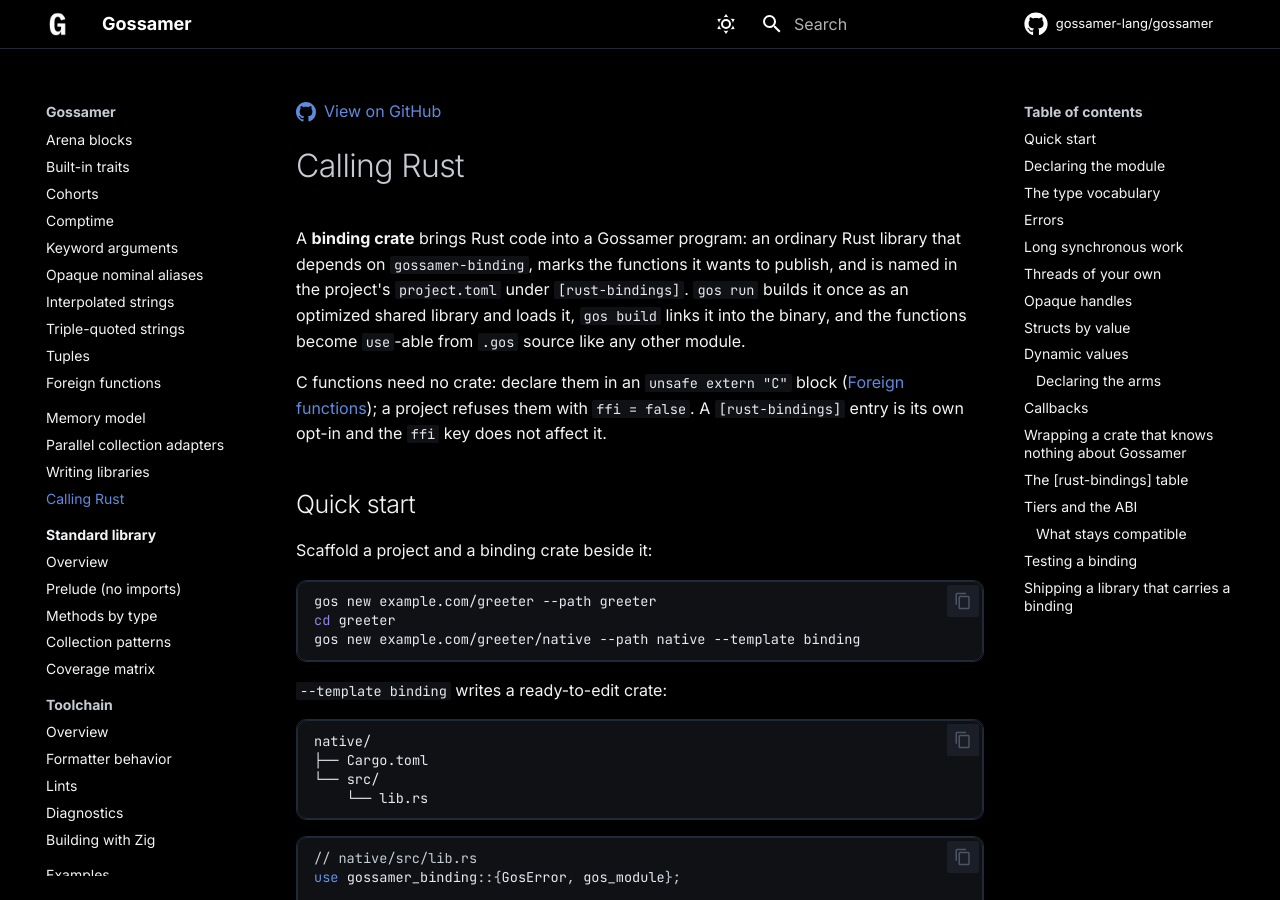
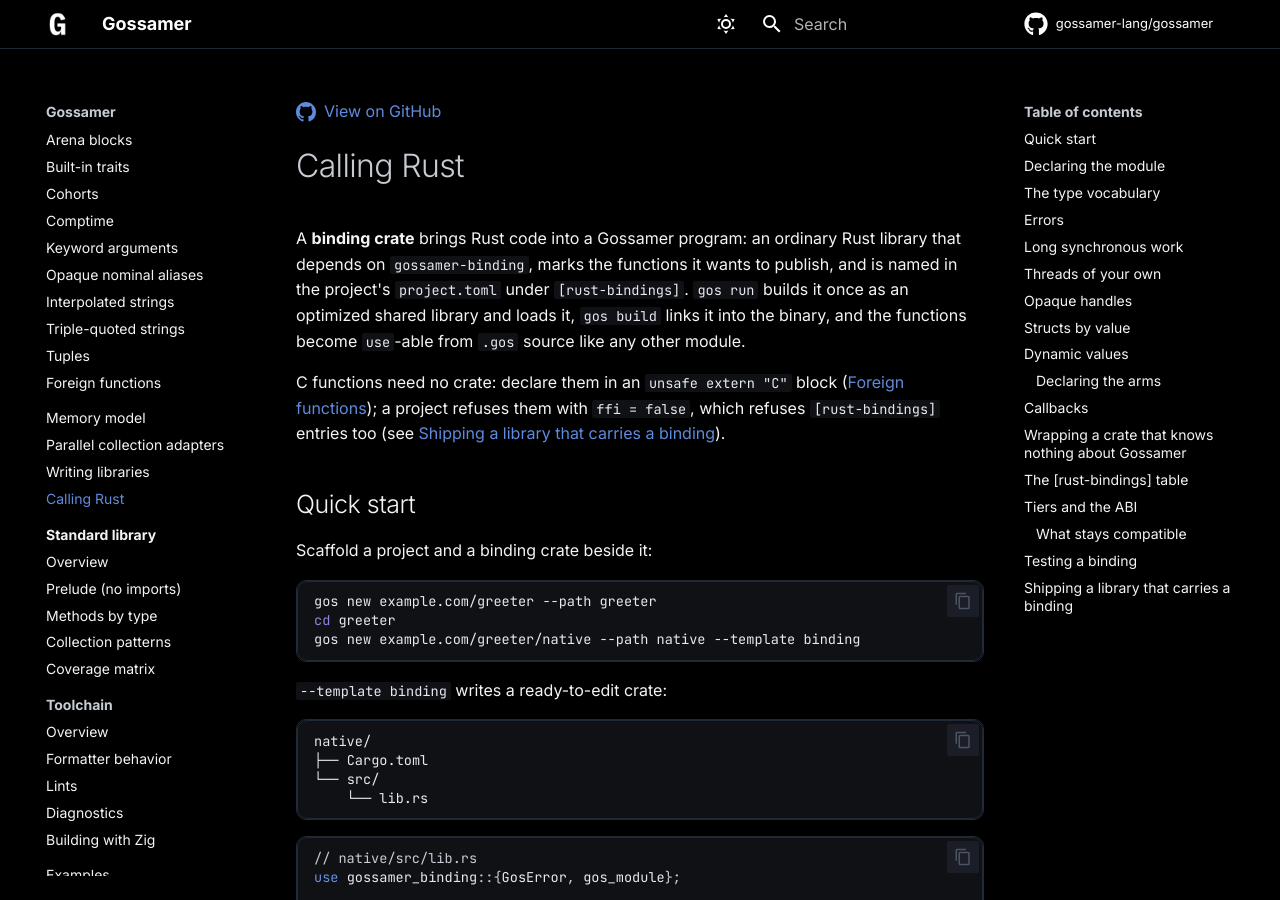
Before and after one commit to gossamer-lang/gossamer-docs, an MkDocs documentation site: the page built from docs/rust_bindings.md, in a window 1280 px wide and 900 px high. Built offline with MkDocs 1.6.1 and Material for MkDocs 9.7.7, drawn with Linux system fonts in a browser that asks for light colours; comment, search, counter and statistics services are not loaded.

Commit message:
Doc fixes

```diff
--- a/docs/rust_bindings.md
+++ b/docs/rust_bindings.md
@@ -10,8 +10,8 @@
 
 C functions need no crate: declare them in an `unsafe extern "C"` block
 ([Foreign functions](language/unsafe_extern.md)); a project refuses them
-with `ffi = false`. A `[rust-bindings]` entry is its own opt-in and the
-`ffi` key does not affect it.
+with `ffi = false`, which refuses `[rust-bindings]` entries too (see
+[Shipping a library that carries a binding](#shipping-a-library-that-carries-a-binding)).
 
 ## Quick start
 
```
